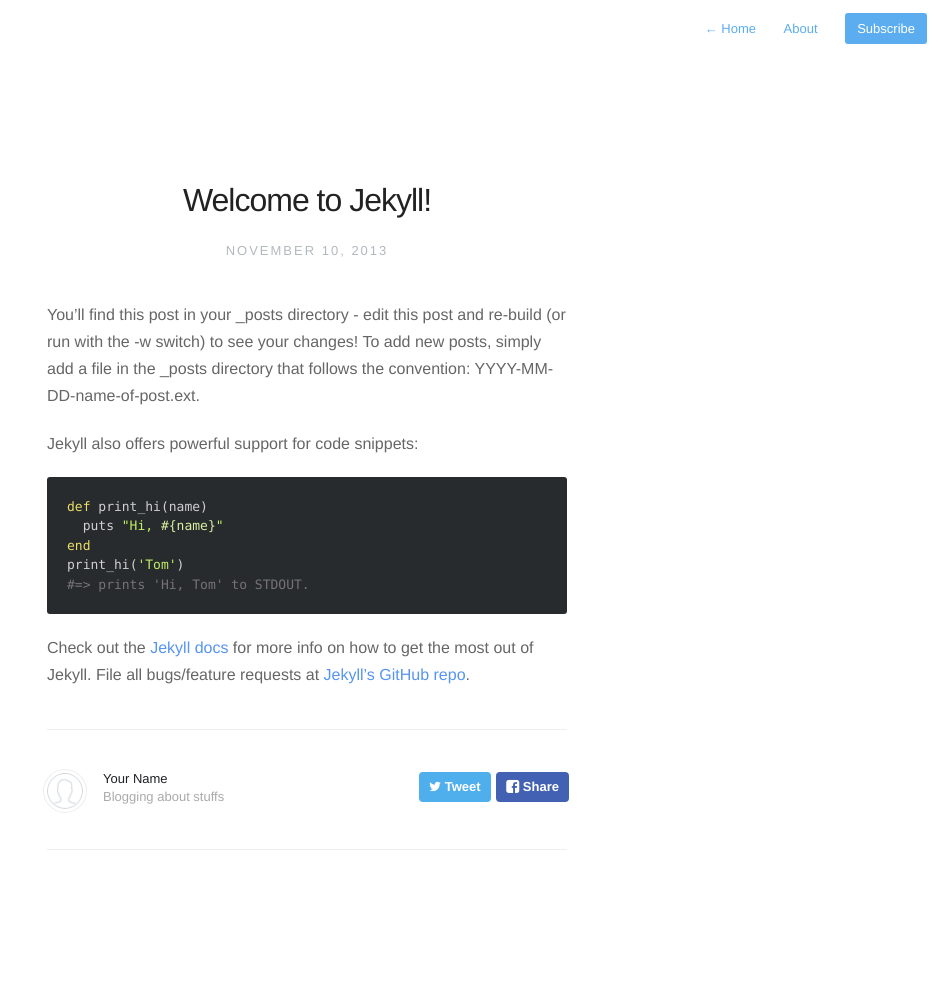
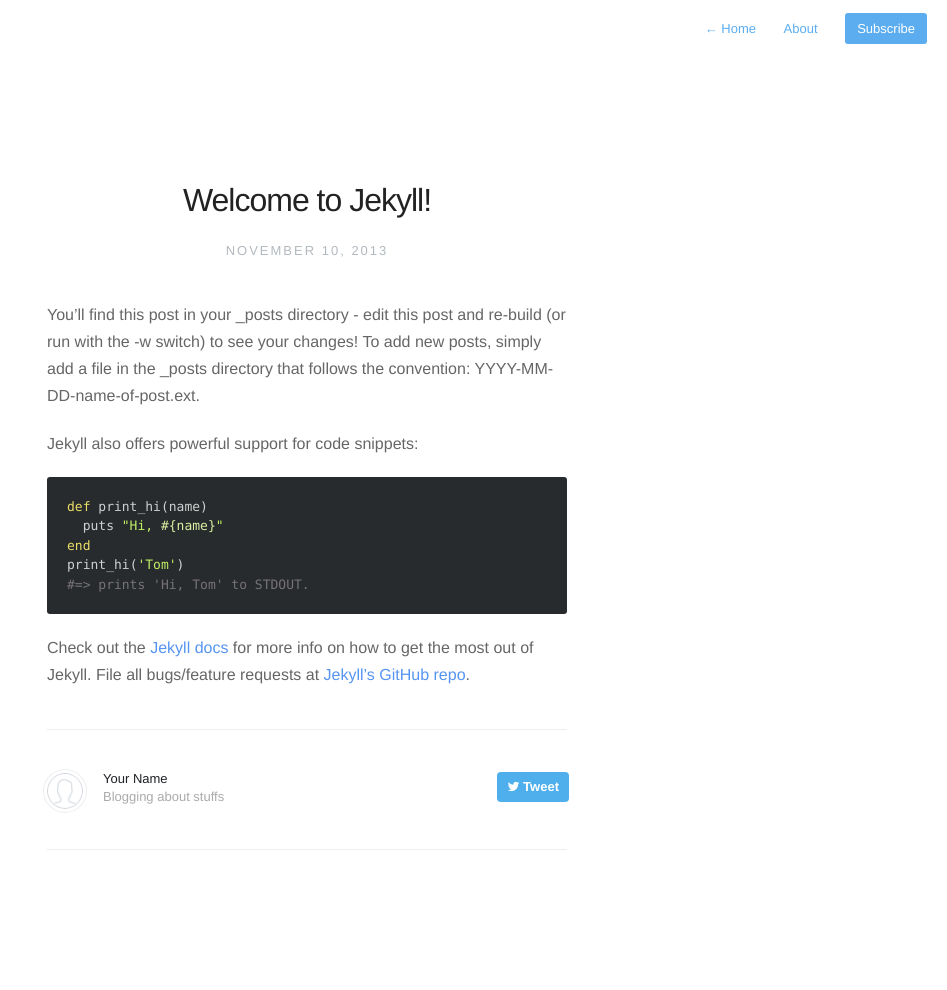
Before and after one commit to ixartz/My-blog, a Jekyll site: the page built from _posts/2013-11-10-welcome-to-jekyll.markdown, in a window 1280 px wide. Shown: the whole page, without its empty margins (333-1280 px from the left). Built offline with Jekyll 4.4.1, drawn with Linux system fonts in a browser that asks for light colours; nearby versions of some CDN libraries.

Commit message:
Remove Facebook Share button

```diff
--- a/_includes/share.html
+++ b/_includes/share.html
@@ -1,9 +1 @@
 <a class="twitter" href="https://twitter.com/intent/tweet?text={{ site.url }}{{ page.url }} - {{page.title}} by @{{ site.authorTwitter }}"><span class="icon-twitter"> Tweet</span></a>
-
-<a class="facebook" href="#" onclick="
-    window.open(
-      'https://www.facebook.com/sharer/sharer.php?u='+encodeURIComponent(location.href),
-      'facebook-share-dialog',
-      'width=626,height=436');
-    return false;"><span class="icon-facebook-rect"> Share</span>
-</a>
```
